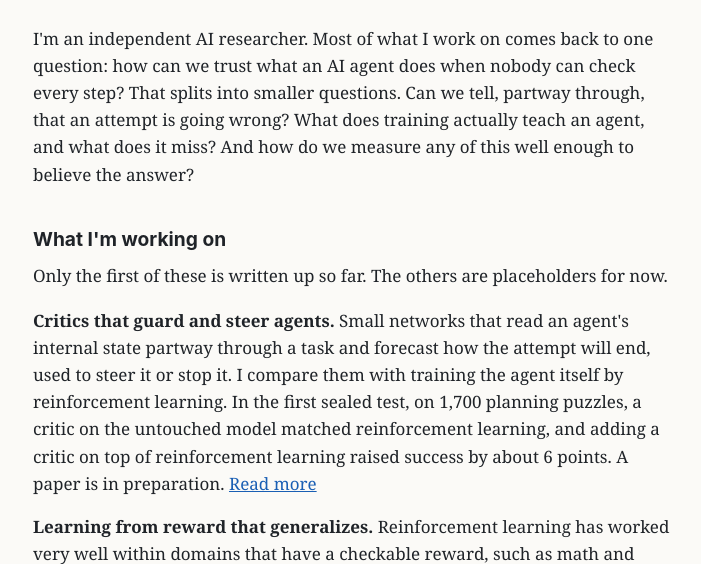
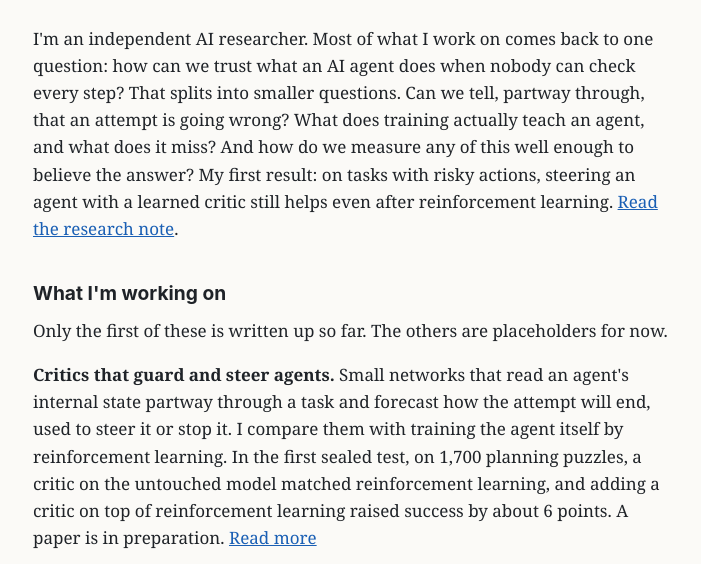
Before and after one commit to jeffpicel/jeffpicel.github.io, a plain HTML site: page index.html in a window 1280 px wide. Shown: the part 182-746 px from the top of the page, without its empty margins (287-988 px from the left). Drawn offline with Linux system fonts and the light colour scheme.

Commit message:
Home: link the research note in the first paragraph
Co-Authored-By: Claude Opus 5.5 <noreply@anthropic.com>
Claude-Session: https://claude.ai/code/session_01XdHXP1ezNk6MLRsgHZrSkt

```diff
--- a/index.html
+++ b/index.html
@@ -14,7 +14,7 @@
 <h1>Jeffrey Picel</h1>
 <p class="tagline">Independent AI researcher · AI safety, reasoning and evaluation</p>
 
-<p>I'm an independent AI researcher. Most of what I work on comes back to one question: how can we trust what an AI agent does when nobody can check every step? That splits into smaller questions. Can we tell, partway through, that an attempt is going wrong? What does training actually teach an agent, and what does it miss? And how do we measure any of this well enough to believe the answer?</p>
+<p>I'm an independent AI researcher. Most of what I work on comes back to one question: how can we trust what an AI agent does when nobody can check every step? That splits into smaller questions. Can we tell, partway through, that an attempt is going wrong? What does training actually teach an agent, and what does it miss? And how do we measure any of this well enough to believe the answer? My first result: on tasks with risky actions, steering an agent with a learned critic still helps even after reinforcement learning. <a href="note.html">Read the research note</a>.</p>
 
 <h2>What I'm working on</h2>
 <p>Only the first of these is written up so far. The others are placeholders for now.</p>
```
